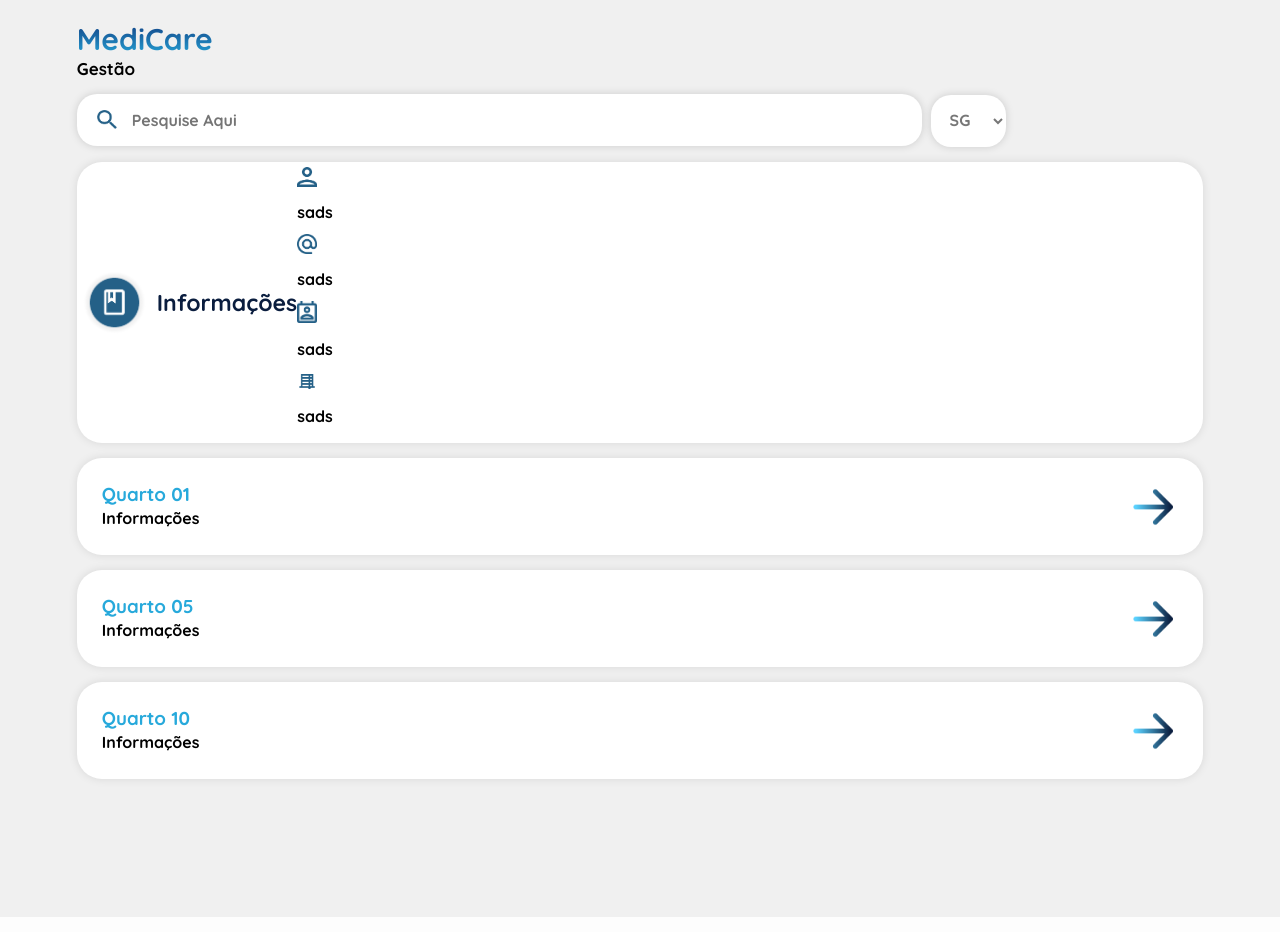
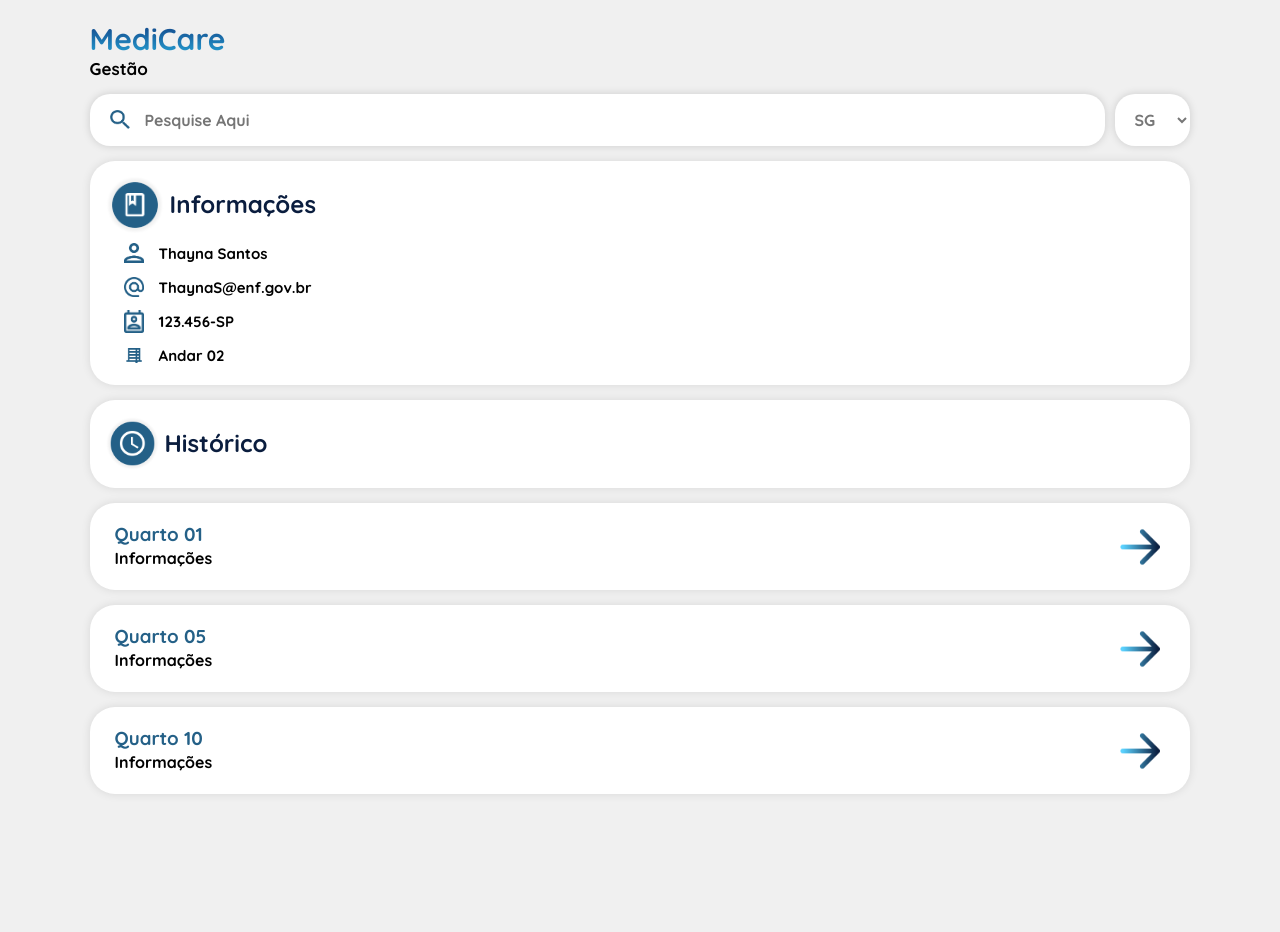
Before and after one commit to niButera/gestao, a PHP site: page /G-Pesquisa.html in a window 1280 px wide. Run offline with PHP 8.4, Linux system fonts and the light colour scheme.

Commit message:
tela pesquisa finalizada

```diff
--- a/G-Pesquisa.html
+++ b/G-Pesquisa.html
@@ -6,7 +6,7 @@
     <meta name="viewport" content="width=device-width, initial-scale=1.0">
     <link rel="stylesheet" href="css/G-Pesquisa.css">
     <link rel="stylesheet" href="css/G-BarraPesquisa.css">
-    <link rel="stylesheet" href="css/icons.css">
+    <link rel="stylesheet" href="css/icones.css">
 
     <!-- FONTES -->
     <link rel="preconnect" href="https://fonts.googleapis.com">
@@ -25,6 +25,7 @@
     </div>
 
     <!-- BARRA PESQUISA -->
+    <div class="search">
         <input id="coren" type="text" class="validate" placeholder="Pesquise Aqui" maxlength="7" required>
         <select id="estado" class="validate" required>
             <option value="" selected disabled hidden>SG</option>
@@ -56,22 +57,39 @@
             <option value="SE">SE</option>
             <option value="TO">TO</option>
         </select>
+    </div>
 
     <!-- INFO ENF -->
     <div class="box2">
-        <img src="pics/livroA.png" id="icon" width="65px">
+        <div class="book">
+            <img src="pics/livroA.png" id="book" width="60px">
             <h2>Informações</h2>
+        </div>
         <div class="infos">
-            <img src="css/media/people.png" id="icon" width="20px">
-            <h4>sads</h4>
-            <img src="css/media/arroba.png" id="icon" width="20px">
-            <h4>sads</h4>
-            <img src="css/media/listpeople.png" id="icon" width="20px">
-            <h4>sads</h4>
-            <img src="css/media/predio.png" id="icon" width="20px">
-            <h4>sads</h4>
+            <div class="info-item">
+                <img src="css/media/people.png" id="icon">
+                <h5>Thayna Santos</h5>
+            </div>
+            <div class="info-item">
+                <img src="css/media/arroba.png" id="icon">
+                <h5>ThaynaS@enf.gov.br</h5>
+            </div>
+            <div class="info-item">
+                <img src="css/media/listpeople.png" id="icon">
+                <h5>123.456-SP</h5>
+            </div>
+            <div class="info-item">
+                <img src="css/media/predio.png" id="icon">
+                <h5>Andar 02</h5>
+            </div>
+        </div>
     </div>
 
+    <div class="box2">
+        <div class="book">
+            <img src="pics/relogioH.png" id="book" width="55px">
+            <h2>Histórico</h2>
+        </div>
     </div>
 
 
--- a/css/G-BarraPesquisa.css
+++ b/css/G-BarraPesquisa.css
@@ -1,15 +1,20 @@
 /* BARRA PESQUISA*/
+.search {
+    display: flex;
+    align-items: center;
+}
+
 #coren {
     /* CAIXA */
     box-shadow: 0px 0px 8px 0px rgba(0, 0, 0, 0.15);
-    margin: 15px 0px 0px 0px;
+    margin: 15px 10px 0px 0px;
     background-color: #fff;
     box-sizing: border-box;
     border-radius: 20px;
     padding: 16px;
     padding-left: 55px;
     border: 0px;
-    width: 75%;
+    flex: 1;
     /* TEXTO */
     font-family: "Quicksand";
     font-weight: bold;
@@ -25,7 +30,7 @@
 #estado {
     /* CAIXA */
     box-shadow: 0px 0px 8px 0px rgba(0, 0, 0, 0.15);
-    margin: 0px 0px 0px 5px;
+    margin: 15px 0px 0px 0px;
     background-color: #fff;
     box-sizing: border-box;
     border-radius: 20px;
--- a/css/G-Pesquisa.css
+++ b/css/G-Pesquisa.css
@@ -3,14 +3,13 @@ body {
     background-color: rgba(240, 240, 240, 1);
     padding-bottom: 130px;
     margin-top: 20px;
-    margin-right: 6%;
-    margin-left: 6%;
+    margin-right: 7%;
+    margin-left: 7%;
 }
 
 .content {
     flex-direction: column;
 }
-
 
 /* FONTES */
 h1 {
@@ -32,16 +31,15 @@ h1 {
 h2 {
     font-family: "Quicksand", sans-serif;
     color: rgba(10, 29, 62, 1);
-    margin-left: 10px;
     font-weight: bold;
-    font-size: 23px;
+    margin-top: 18px;
+    font-size: 24px;
 }
 
 h3 {
     font-family: "Quicksand", sans-serif;
-    color: rgba(39, 169, 219, 1);
-    font-weight: weight;
-    font-style: normal;
+    color: rgba(36, 96, 135, 1);
+    font-weight: bolder;
     text-align: start;
     line-height: 5px;
     margin-bottom: 0px;
@@ -49,10 +47,15 @@ h3 {
 
 h4 {
     font-family: "Quicksand", sans-serif;
-    font-optical-sizing: auto;
-    font-weight: weight;
     text-align: start;
     line-height: 5%;
+}
+
+h5 {
+    font-family: "Quicksand", sans-serif;
+    font-size: 15px;
+    margin-top: 5px;
+    margin-bottom: 5px;
 }
 
 p {
@@ -72,7 +75,7 @@ a {
     justify-content: space-between;
     background-color: white;
     margin: 15px 0px 0px 0px;
-    padding: 15px 25px 15px;
+    padding: 10px 25px 10px;
     border-radius: 25px;
     align-items: center;
     display: flex;
@@ -83,7 +86,14 @@ a {
     background-color: white;
     margin: 15px 0px 0px 0px;
     border-radius: 25px;
+    padding: 10px;
+}
+
+.book {
+    display: flex;
     align-items: center;
-    padding: 5px;
-    display: flex;
 }
+
+.book img {
+    margin-right: 5px;
+}
--- /dev/null
+++ b/css/icones.css
@@ -0,0 +1,31 @@
+/* INFO ENF*/
+#book {
+    margin-left: 5px;
+}
+
+#icon {
+    margin: 0px 15px 0px 24px;
+    width: 20px;
+}
+
+.infos {
+    display: flex;
+    flex-direction: column;
+    width: 100%;
+}
+
+.info-item {
+    display: flex;
+    align-items: center;
+    margin-bottom: 5px;
+}
+
+.info-item img {
+    margin: 0px 0px 0px 24px;
+}
+
+/* QUARTOS BOX */
+#SetaBlueGo {
+    margin: 5px 5px 0px 0px;
+    width: 40px;
+}
--- a/css/icons.css
+++ /dev/null
@@ -1,10 +0,0 @@
-/* INFO ENF*/
-#icon {
-
-}
-
-/* QUARTOS BOX */
-#SetaBlueGo {
-    margin: 5px 5px 0px 0px;
-    width: 40px;
-}
```
Lines whose indentation alone changed are shown as unchanged.
